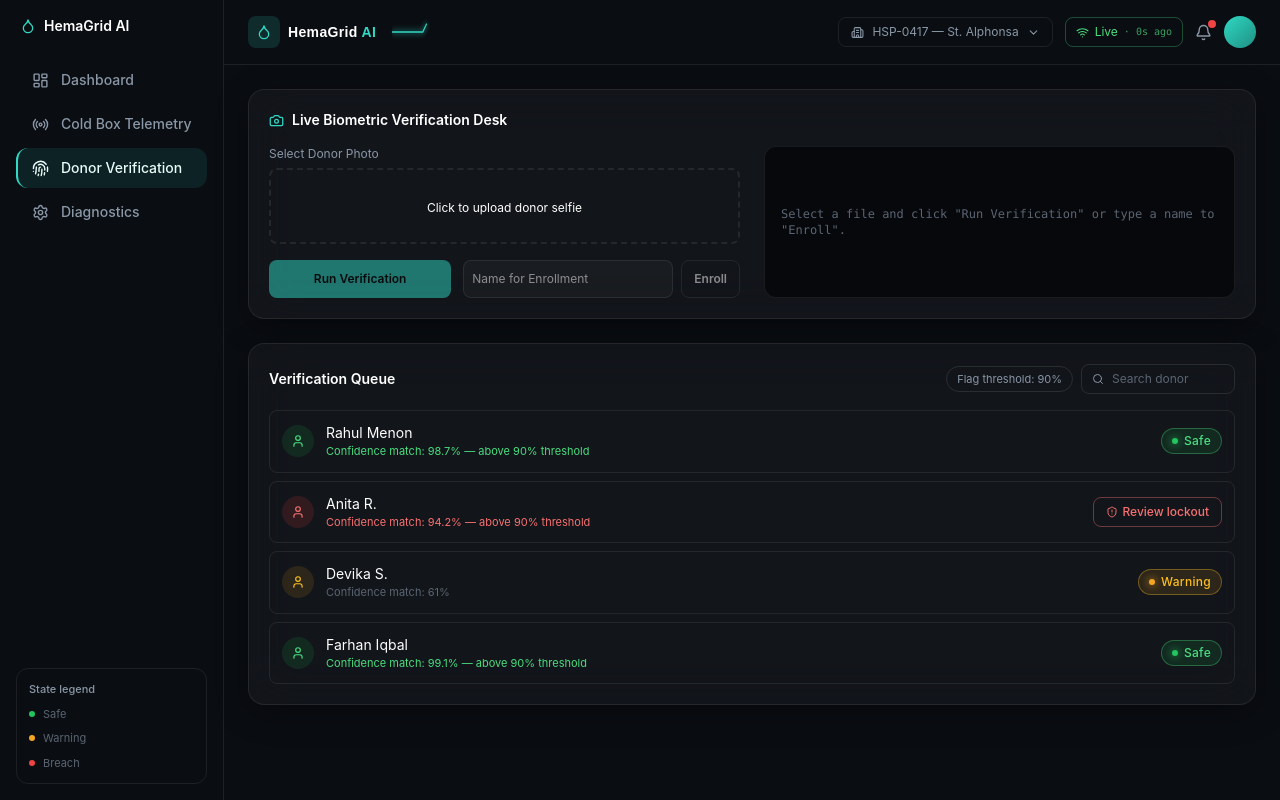
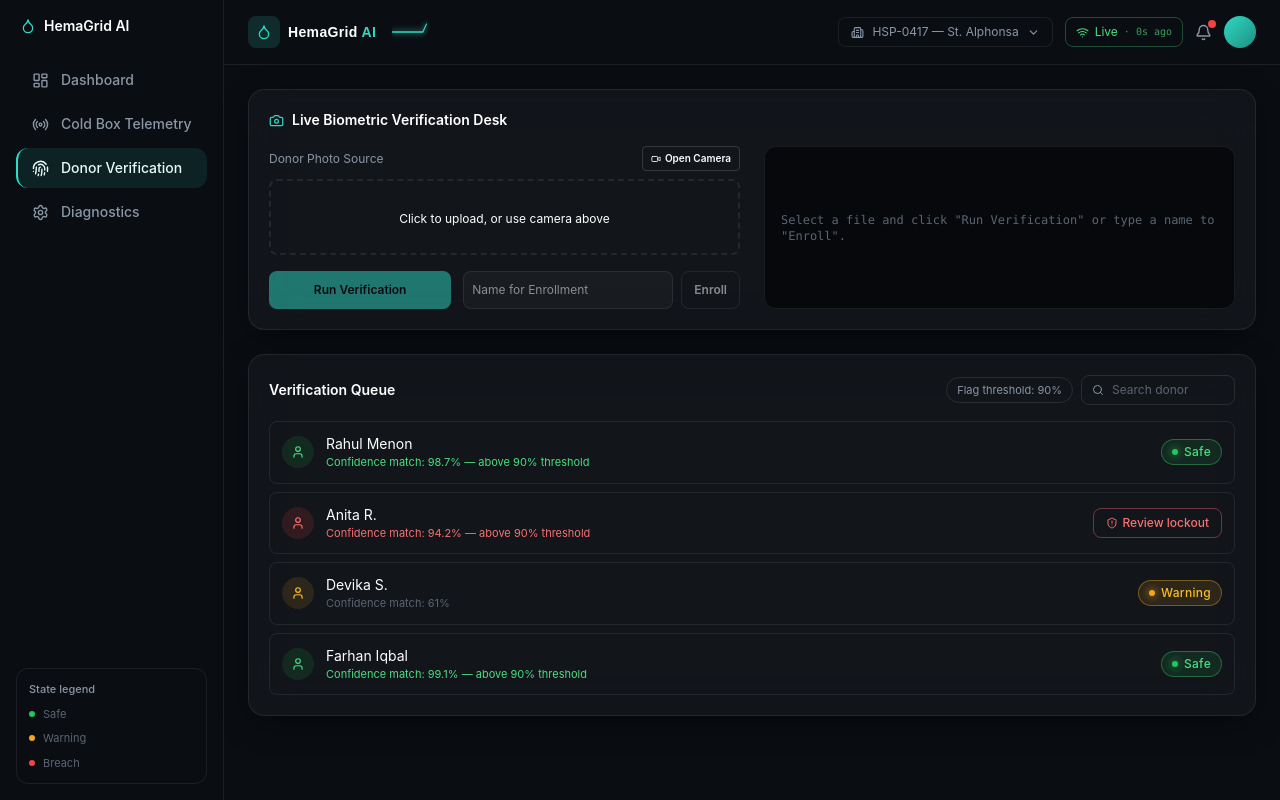
Before and after one commit to Vignesh-Salian/snapdragon-hackathon-planning, a React (Vite) app in the folder apps/dashboard/: page /verify in a window 1280 px wide. Built offline with nearby package versions, Linux system fonts and the light colour scheme; no server answers.

Commit message:
feat(dashboard): add webcam streaming and photo capture to live verification desk

```diff
--- a/apps/dashboard/src/pages/Verification.tsx
+++ b/apps/dashboard/src/pages/Verification.tsx
@@ -1,6 +1,6 @@
-import { useState } from "react";
+import { useState, useEffect } from "react";
 import { useOutletContext } from "react-router-dom";
-import { Search, SearchX, User, ShieldAlert, Camera, CheckCircle, XCircle } from "lucide-react";
+import { Search, SearchX, User, ShieldAlert, Camera, CheckCircle, XCircle, Video } from "lucide-react";
 import { STATE, CONFIDENCE_THRESHOLD, ACCENT, type DonorVerifyResponse } from "../types";
 import { verificationQueue } from "../mocks/data";
 import { verifyDonor, enrollDonor } from "../services/api";
@@ -27,9 +27,68 @@ export default function Verification({ openAlert }: VerificationPageProps) {
   const [liveResult, setLiveResult] = useState<DonorVerifyResponse | null>(null);
   const [enrollStatus, setEnrollStatus] = useState<string | null>(null);
 
-  const filtered = verificationQueue.filter((v) =>
-    v.response.matched_donor.name.toLowerCase().includes(query.toLowerCase())
-  );
+  // Webcam integration states
+  const [isWebcamActive, setIsWebcamActive] = useState(false);
+  const [webcamStream, setWebcamStream] = useState<MediaStream | null>(null);
+
+  useEffect(() => {
+    // Cleanup stream on component unmount
+    return () => {
+      if (webcamStream) {
+        webcamStream.getTracks().forEach((track) => track.stop());
+      }
+    };
+  }, [webcamStream]);
+
+  const startWebcam = async () => {
+    setLiveResult(null);
+    setEnrollStatus(null);
+    setB64Image("");
+    setFileName("");
+    try {
+      const stream = await navigator.mediaDevices.getUserMedia({
+        video: { width: 320, height: 240, facingMode: "user" }
+      });
+      setWebcamStream(stream);
+      setIsWebcamActive(true);
+
+      // Delay slightly to ensure video element is rendered
+      setTimeout(() => {
+        const video = document.getElementById("webcamVideo") as HTMLVideoElement;
+        if (video) {
+          video.srcObject = stream;
+        }
+      }, 100);
+    } catch (err) {
+      console.error("Webcam error:", err);
+      alert("Failed to access camera. Please allow camera permissions.");
+    }
+  };
+
+  const stopWebcam = () => {
+    if (webcamStream) {
+      webcamStream.getTracks().forEach((track) => track.stop());
+      setWebcamStream(null);
+    }
+    setIsWebcamActive(false);
+  };
+
+  const capturePhoto = () => {
+    const video = document.getElementById("webcamVideo") as HTMLVideoElement;
+    const canvas = document.getElementById("webcamCanvas") as HTMLCanvasElement;
+    if (video && canvas) {
+      const ctx = canvas.getContext("2d");
+      if (ctx) {
+        canvas.width = video.videoWidth || 320;
+        canvas.height = video.videoHeight || 240;
+        ctx.drawImage(video, 0, 0, canvas.width, canvas.height);
+        const dataUrl = canvas.toDataURL("image/jpeg");
+        setB64Image(dataUrl.split(",")[1]);
+        setFileName("webcam_capture.jpg");
+        stopWebcam();
+      }
+    }
+  };
 
   const handleFileChange = (e: React.ChangeEvent<HTMLInputElement>) => {
     const file = e.target.files?.[0];
@@ -84,6 +143,10 @@ export default function Verification({ openAlert }: VerificationPageProps) {
     }
   };
 
+  const filtered = verificationQueue.filter((v: any) =>
+    v.response.matched_donor.name.toLowerCase().includes(query.toLowerCase())
+  );
+
   return (
     <div className="space-y-6 p-6 animate-none">
       {/* Live Biometric Test Desk */}
@@ -94,14 +157,49 @@ export default function Verification({ openAlert }: VerificationPageProps) {
         <div className="grid grid-cols-1 md:grid-cols-2 gap-6">
           <div>
             <div className="mb-4">
-              <label className="mb-1.5 block text-xs" style={{ color: "#8A97A6" }}>Select Donor Photo</label>
-              <div
-                onClick={() => document.getElementById("liveFaceFile")?.click()}
-                className="border-2 border-dashed border-[rgba(255,255,255,0.08)] hover:border-[#2fd9c4] rounded-lg p-6 text-center cursor-pointer transition-colors"
-              >
-                <span className="text-xs text-white">{fileName || "Click to upload donor selfie"}</span>
-                <input type="file" id="liveFaceFile" accept="image/*" className="hidden" onChange={handleFileChange} />
+              <div className="mb-2 flex items-center justify-between">
+                <label className="block text-xs" style={{ color: "#8A97A6" }}>Donor Photo Source</label>
+                <div className="flex gap-2">
+                  {!isWebcamActive && (
+                    <button
+                      onClick={startWebcam}
+                      className="flex items-center gap-1 rounded px-2 py-1 text-[10px] font-semibold text-white border border-[rgba(255,255,255,0.15)] hover:bg-[rgba(255,255,255,0.05)] cursor-pointer"
+                    >
+                      <Video size={10} /> Open Camera
+                    </button>
+                  )}
+                  {isWebcamActive && (
+                    <button
+                      onClick={stopWebcam}
+                      className="rounded px-2 py-1 text-[10px] font-semibold text-[#f87171] border border-[rgba(248,113,113,0.15)] hover:bg-[rgba(248,113,113,0.05)] cursor-pointer"
+                    >
+                      Close Camera
+                    </button>
+                  )}
+                </div>
               </div>
+
+              {isWebcamActive ? (
+                <div className="relative rounded-lg border overflow-hidden flex flex-col items-center bg-[#06080c]" style={{ borderColor: "rgba(255,255,255,0.08)" }}>
+                  <video id="webcamVideo" autoPlay playsInline muted className="w-full max-h-[160px] object-cover bg-black" />
+                  <button
+                    onClick={capturePhoto}
+                    className="absolute bottom-2 rounded-full px-3 py-1.5 text-[10px] font-bold text-black cursor-pointer"
+                    style={{ background: ACCENT }}
+                  >
+                    Capture Photo
+                  </button>
+                  <canvas id="webcamCanvas" className="hidden" />
+                </div>
+              ) : (
+                <div
+                  onClick={() => document.getElementById("liveFaceFile")?.click()}
+                  className="border-2 border-dashed border-[rgba(255,255,255,0.08)] hover:border-[#2fd9c4] rounded-lg p-6 text-center cursor-pointer transition-colors"
+                >
+                  <span className="text-xs text-white">{fileName || "Click to upload, or use camera above"}</span>
+                  <input type="file" id="liveFaceFile" accept="image/*" className="hidden" onChange={handleFileChange} />
+                </div>
+              )}
             </div>
 
             <div className="flex gap-3">
```
